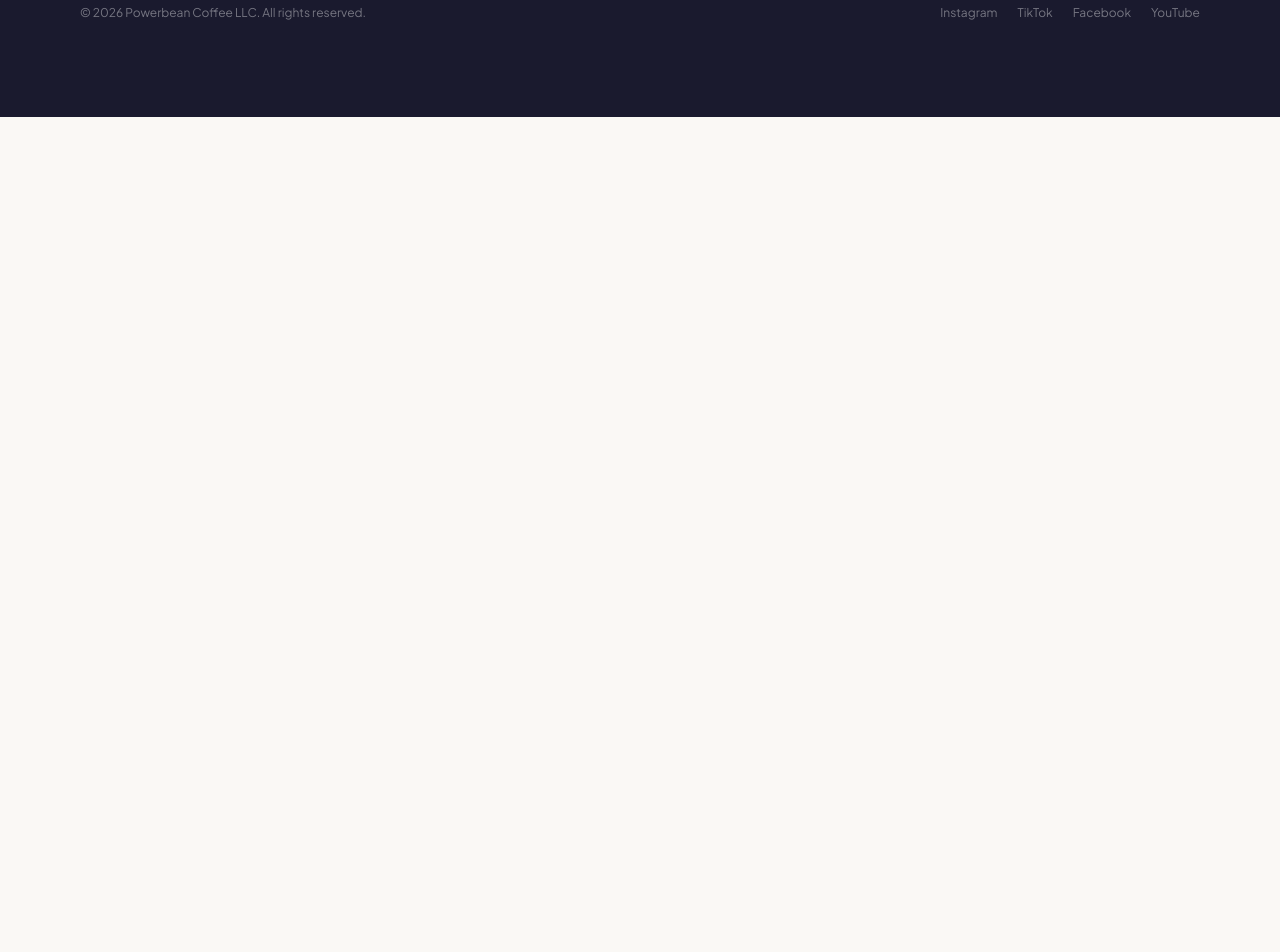
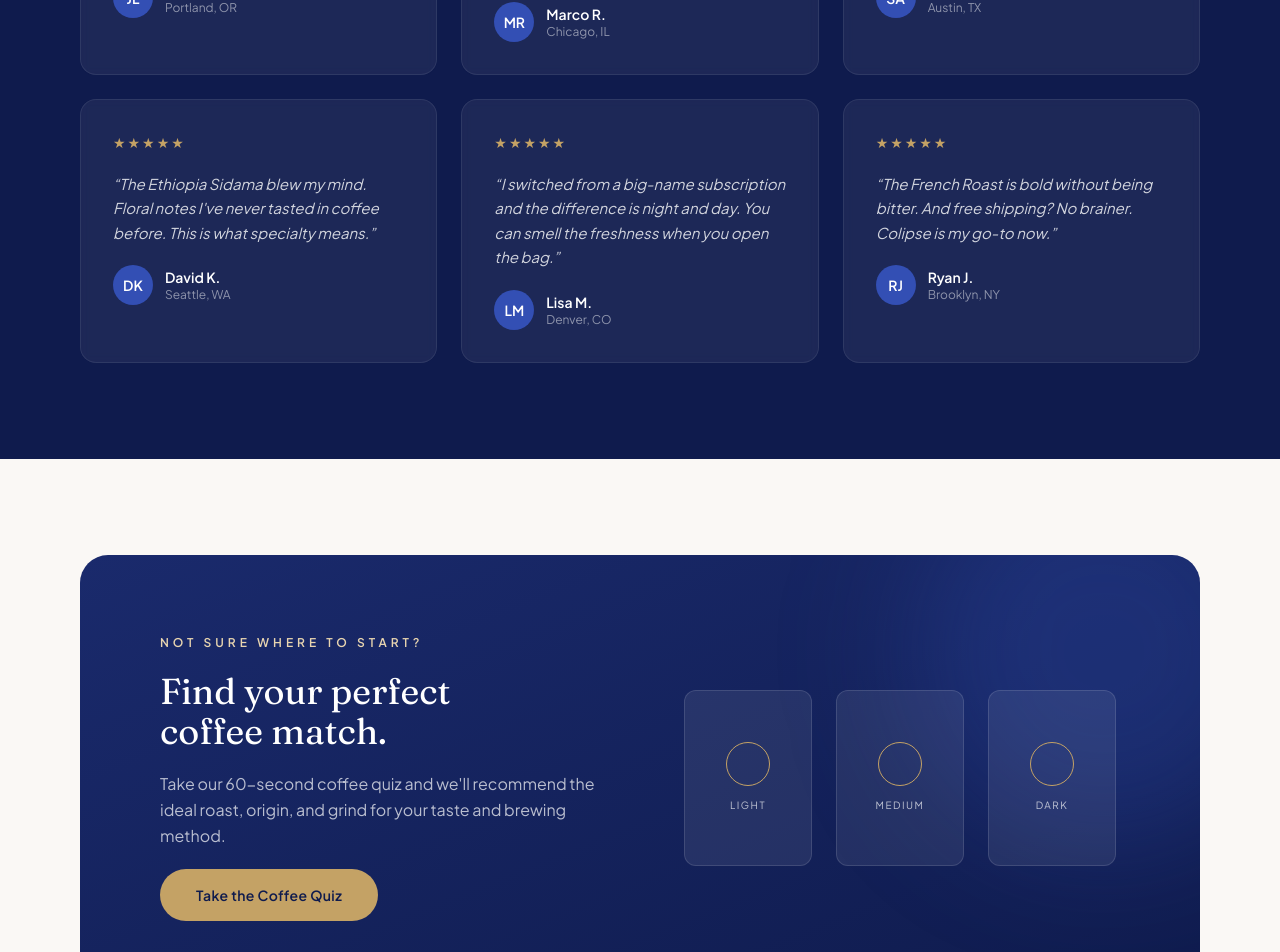
Before and after one commit to Aminat00/coffee-shop, a Next.js app: page / in a window 1280 px wide. Shown: the part 2960-3912 px from the top of the page. Before the commit the page ends 3077 px from the top, so only its background shows below. Built offline with nearby package versions, Linux system fonts and the light colour scheme.

Commit message:
feat: add Testimonials and QuizCTA sections, complete homepage

```diff
--- a/src/app/page.tsx
+++ b/src/app/page.tsx
@@ -2,6 +2,8 @@ import { Hero } from "@/components/home/Hero";
 import { ValueProps } from "@/components/home/ValueProps";
 import { FeaturedProducts } from "@/components/home/FeaturedProducts";
 import { BrandStory } from "@/components/home/BrandStory";
+import { Testimonials } from "@/components/home/Testimonials";
+import { QuizCTA } from "@/components/home/QuizCTA";
 
 export default function Home() {
   return (
@@ -10,6 +12,8 @@ export default function Home() {
       <ValueProps />
       <FeaturedProducts />
       <BrandStory />
+      <Testimonials />
+      <QuizCTA />
     </>
   );
 }
--- /dev/null
+++ b/src/components/home/QuizCTA.tsx
@@ -0,0 +1,37 @@
+import { Button } from "@/components/ui/Button";
+
+export function QuizCTA() {
+  return (
+    <section id="quiz" className="section-padding bg-cream">
+      <div className="relative bg-gradient-to-br from-navy-dark to-navy-deeper rounded-4xl overflow-hidden">
+        <div className="absolute w-96 h-96 bg-navy/30 rounded-full blur-3xl -top-24 -right-24" />
+        <div className="relative z-10 flex flex-col lg:flex-row items-center gap-12 lg:gap-20 p-10 md:p-16 lg:p-20">
+          <div className="flex flex-col gap-5 flex-1 text-center lg:text-left">
+            <span className="text-xs font-semibold uppercase tracking-[4px] text-gold-light">Not Sure Where to Start?</span>
+            <h2 className="font-heading text-3xl md:text-4xl font-normal text-white leading-tight">
+              Find your perfect<br />coffee match.
+            </h2>
+            <p className="text-base text-white/70 leading-relaxed max-w-md mx-auto lg:mx-0">
+              Take our 60-second coffee quiz and we&apos;ll recommend the ideal roast, origin, and grind for your taste and brewing method.
+            </p>
+            <div>
+              <Button variant="gold" href="#">Take the Coffee Quiz</Button>
+            </div>
+          </div>
+          <div className="flex items-end gap-4 lg:gap-6 flex-1 justify-center">
+            {[
+              { label: "LIGHT", offset: "" },
+              { label: "MEDIUM", offset: "-mt-5" },
+              { label: "DARK", offset: "" },
+            ].map((bag) => (
+              <div key={bag.label} className={`flex flex-col items-center gap-3 w-24 h-36 lg:w-32 lg:h-44 bg-white/[0.08] border border-white/[0.12] rounded-xl hover:bg-white/[0.15] hover:-translate-y-2 transition-all duration-300 cursor-pointer justify-center ${bag.offset}`}>
+                <div className="w-11 h-11 border-[1.5px] border-gold rounded-full" />
+                <span className="text-[10px] tracking-[1.5px] text-white/70">{bag.label}</span>
+              </div>
+            ))}
+          </div>
+        </div>
+      </div>
+    </section>
+  );
+}
--- /dev/null
+++ b/src/components/home/Testimonials.tsx
@@ -0,0 +1,35 @@
+import { SectionHeader } from "@/components/ui/SectionHeader";
+
+const reviews = [
+  { text: "The freshness is unreal. You can taste the difference — knowing it was roasted days ago makes it even better.", name: "Jess L.", city: "Portland, OR", initials: "JL" },
+  { text: "I've tried countless subscriptions, but Colipse is different. The Colombia Tolima is my daily ritual now — smooth, rich, and perfectly balanced.", name: "Marco R.", city: "Chicago, IL", initials: "MR" },
+  { text: "Finally, coffee that lives up to the hype. The eco-packaging is a huge plus — great coffee without the guilt.", name: "Sarah A.", city: "Austin, TX", initials: "SA" },
+  { text: "The Ethiopia Sidama blew my mind. Floral notes I've never tasted in coffee before. This is what specialty means.", name: "David K.", city: "Seattle, WA", initials: "DK" },
+  { text: "I switched from a big-name subscription and the difference is night and day. You can smell the freshness when you open the bag.", name: "Lisa M.", city: "Denver, CO", initials: "LM" },
+  { text: "The French Roast is bold without being bitter. And free shipping? No brainer. Colipse is my go-to now.", name: "Ryan J.", city: "Brooklyn, NY", initials: "RJ" },
+];
+
+export function Testimonials() {
+  return (
+    <section className="section-padding bg-navy-deeper">
+      <SectionHeader tag="Reviews" title="People who start their mornings with Colipse" tagColor="text-gold-light" titleColor="text-white" />
+      <div className="grid grid-cols-1 md:grid-cols-2 lg:grid-cols-3 gap-6">
+        {reviews.map((review) => (
+          <div key={review.initials} className="bg-white/[0.06] border border-white/[0.08] rounded-2xl p-8 backdrop-blur-sm hover:bg-white/[0.10] hover:-translate-y-1 transition-all duration-300">
+            <div className="flex flex-col gap-5">
+              <div className="text-gold text-sm tracking-[2px]">&#9733;&#9733;&#9733;&#9733;&#9733;</div>
+              <p className="text-[15px] text-white/80 leading-relaxed italic">&ldquo;{review.text}&rdquo;</p>
+              <div className="flex items-center gap-3 mt-auto">
+                <div className="w-10 h-10 bg-navy rounded-full flex items-center justify-center text-sm font-semibold text-white">{review.initials}</div>
+                <div className="flex flex-col">
+                  <span className="text-sm font-semibold text-white">{review.name}</span>
+                  <span className="text-xs text-white/50">{review.city}</span>
+                </div>
+              </div>
+            </div>
+          </div>
+        ))}
+      </div>
+    </section>
+  );
+}
```
